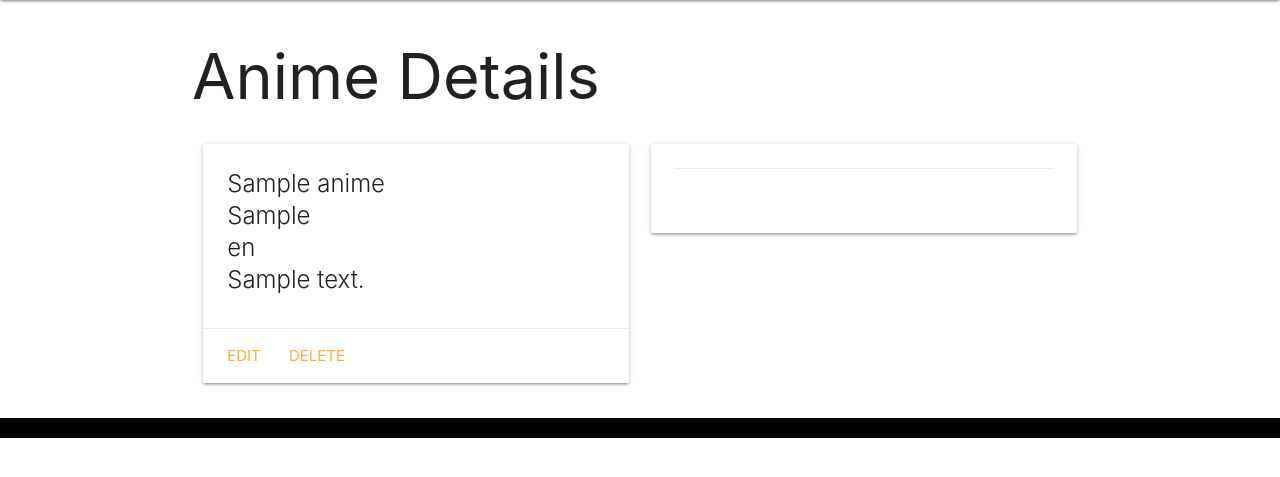
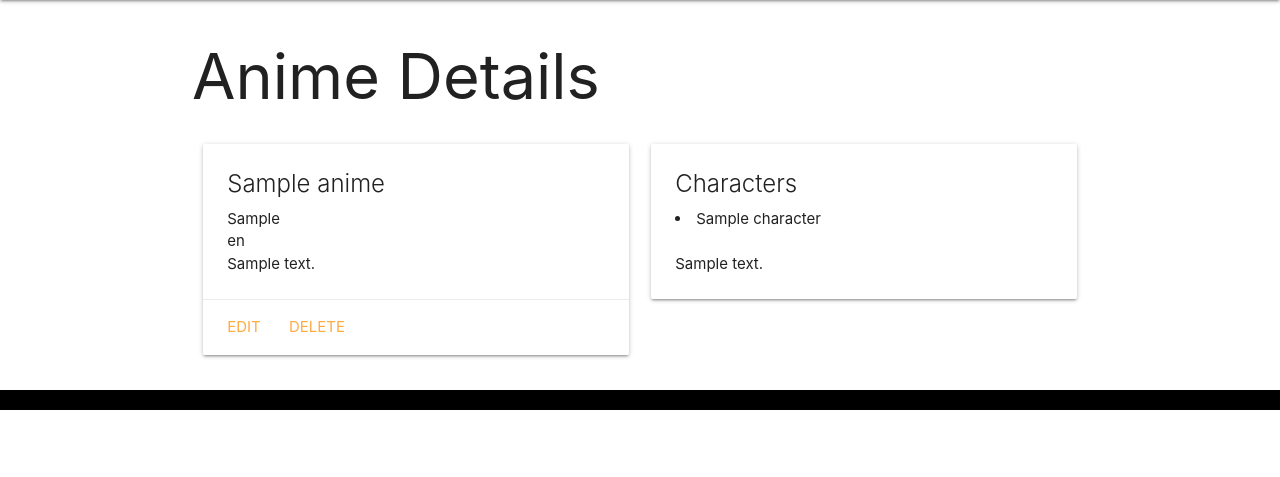
Before and after one commit to AamerShikari/anime_reviewer, a Django app: page /animes/1/ in a window 1280 px wide. Shown: the part 64-541 px from the top of the page. Run offline with Django 4.2, Linux system fonts and the light colour scheme; a user stored in the database is signed in; tables that the repository leaves empty hold one stand-in row (values such as "Sample post").

Commit message:
add characters list to html

```diff
--- a/main_app/admin.py
+++ b/main_app/admin.py
@@ -1,6 +1,7 @@
 from django.contrib import admin
 
 # Register your models here.
-from .models import Anime
+from .models import Anime, Character
 
 admin.site.register(Anime)
+admin.site.register(Character)
--- a/main_app/models.py
+++ b/main_app/models.py
@@ -19,15 +19,11 @@ class Anime(models.Model):
     def get_absolute_url(self):
         return reverse('detail', kwargs={'anime_id':self.id})
 
-class Characters(models.Model):
+class Character(models.Model):
 	name = models.CharField(max_length=200)
 	description = models.TextField()
 
 	anime = models.ForeignKey(Anime, on_delete=models.CASCADE)
 
 	def __str__(self):
-		# this method will gives us the friendly meal choices value, so like Breakfast instead of B
-		return f"{self.get_meal_display()} on {self.date}"
-
-	class Meta:
-		ordering = ['-date']
+		return f"{self.name} from {self.anime}"
--- a/main_app/templates/animes/details.html
+++ b/main_app/templates/animes/details.html
@@ -8,29 +8,25 @@
     <div class="col s6">
         <div class="card">
             <div class="card-content">
-                <span class="card-title">{{anime.title}}
+                <span class="card-title">{{anime.title}}</span>
                     <p>{{ anime.category }}</p>
                     <p>{{ anime.language }}</p>
                     <p>{{ anime.description }}</p>
-                </span>
             </div>
             <div class="card-action">
                 <a href="{% url 'animes_update' anime.id %}">Edit</a>
                 <a href="{% url 'animes_delete' anime.id %}">Delete</a>
             </div>
         </div>
-
     </div>
     <div class="col s6">
         <div class="card">
             <div class="card-content">
-                <div class="card-action">
-                    <span class="card-title">
-                    {% for character in charcters %}
-
+                    <span class="card-title">Characters</span>
+                    {% for character in anime.character_set.all %}
+                        <li>{{ character.name}}</li>
+                        <br>{{ character.description}}
                     {% endfor %}
-                    </span>
-                </div>
             </div>
         </div>
     </div>
```
Also changed, not shown: main_app/forms.py (added), main_app/migrations/0003_character.py (added).
